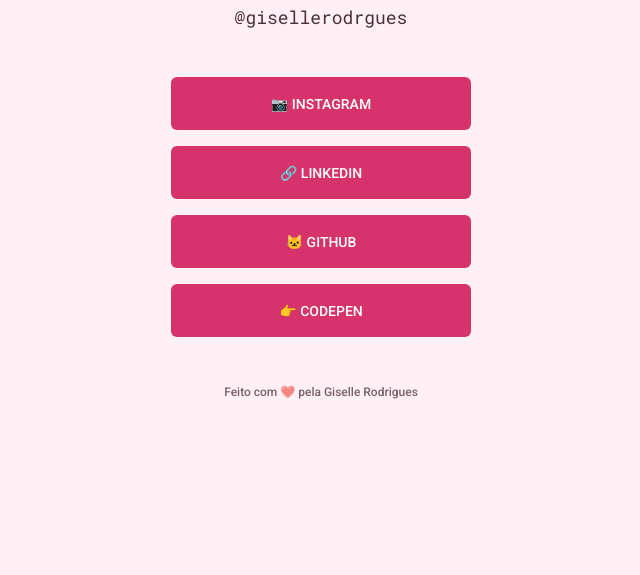
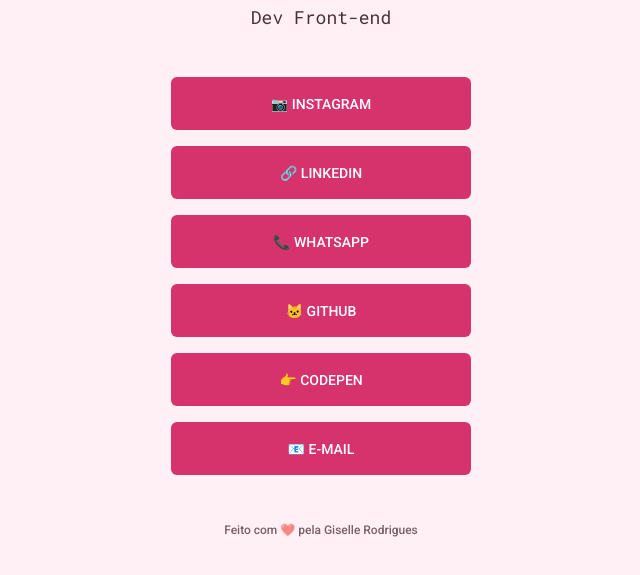
Before and after one commit to gisellerodrgues/linktree, a plain HTML site: page index.html in a window 1280 px wide. Shown: the part 229-804 px from the top of the page, without its empty margins (319-959 px from the left). Drawn offline with Linux system fonts and the light colour scheme.

Commit message:
adicionei link para whatsapp e email

```diff
--- a/index.html
+++ b/index.html
@@ -5,15 +5,17 @@
   <link rel="preconnect" href="https://fonts.gstatic.com" crossorigin>
   <meta charset="UTF-8">
   <meta name="viewport" content="width=device-width, initial-scale=1.0">
-  <title>Links</title>
+  <title>@gisellerodrgues</title>
   <link href="https://fonts.googleapis.com/css2?family=Roboto+Mono&family=Roboto:wght@500;700&display=swap" rel="stylesheet">
+  <link rel="stylesheet" href="https://cdnjs.cloudflare.com/ajax/libs/font-awesome/4.7.0/css/font-awesome.min.css">
+
   <link rel="stylesheet" href="style.css">
 </head>
 <body class="pink">
   <div class="container">
     <img class="avatar" src="https://github.com/gisellerodrgues.png" alt="Imagem da giselle rodrigues" />
     <h1>Giselle Rodrigues</h1>
-    <p class="username">@gisellerodrgues</p>
+    <p class="username">Dev Front-end</p>
 
     <ul>
       <li>
@@ -25,16 +27,24 @@
       </li>
 
       <li>
+        <a href="https://api.whatsapp.com/send?phone=5512996664015" target="_blank">📞 Whatsapp</a>
+      </li>
+
+      <li>
         <a href="https://github.com/gisellerodrgues" target="_blank">🐱 GitHub</a>
       </li>
 
       <li>
         <a href="https://codepen.io/gisellerodrgues" target="_blank">👉 CodePen</a>
       </li>
+
+      <li>
+        <a href="mailto:giselle_rodrigues@outlook.com.br" target="_blank">📧 E-mail</a>
+      </li>
     </ul>
 
     <footer>
-      Feito com ❤️ pela <a href="#" target="_blank">Giselle Rodrigues</a>
+      Feito com ❤️ pela Giselle Rodrigues
     </footer>
   </div>
 </body>
```
